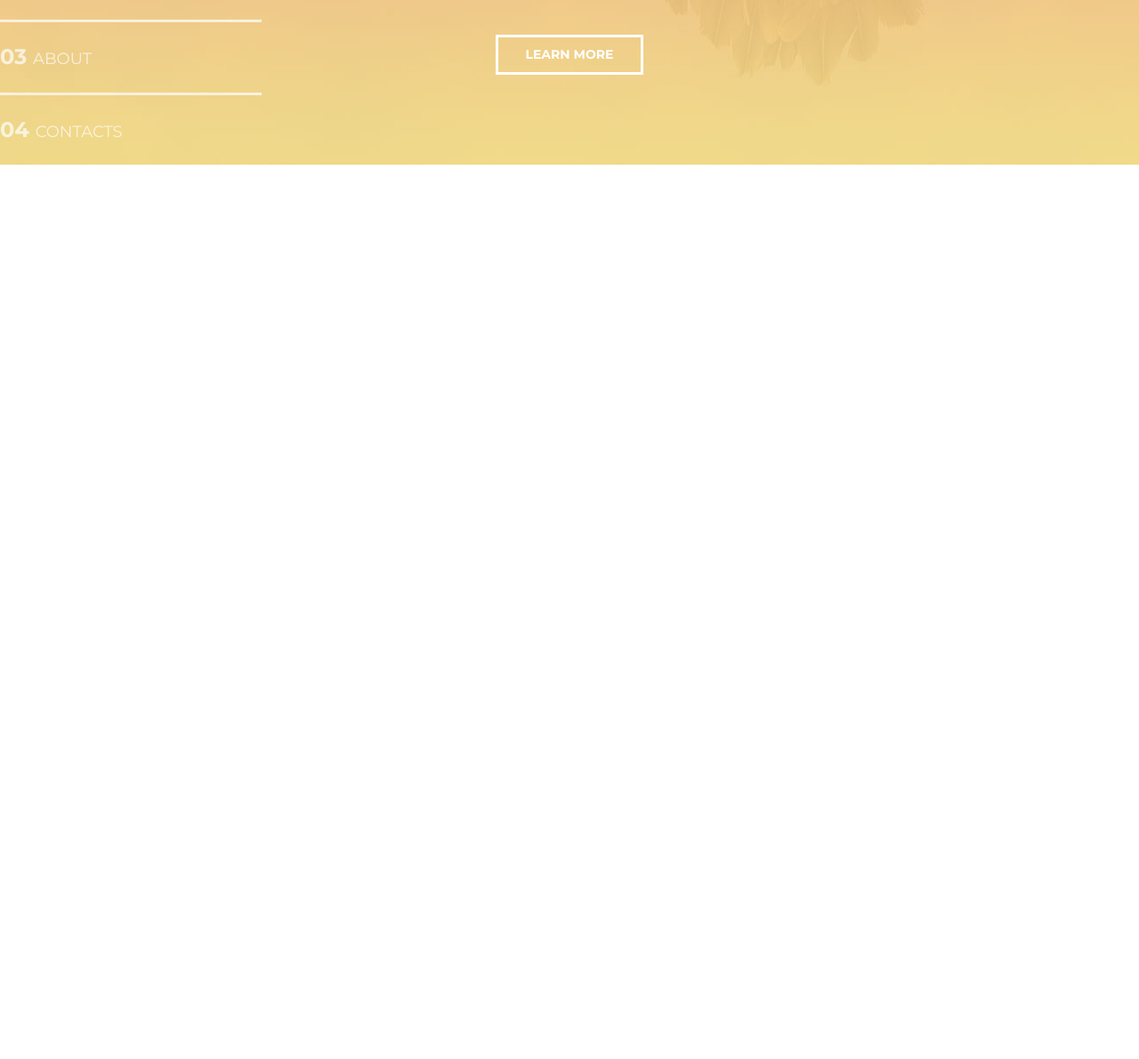
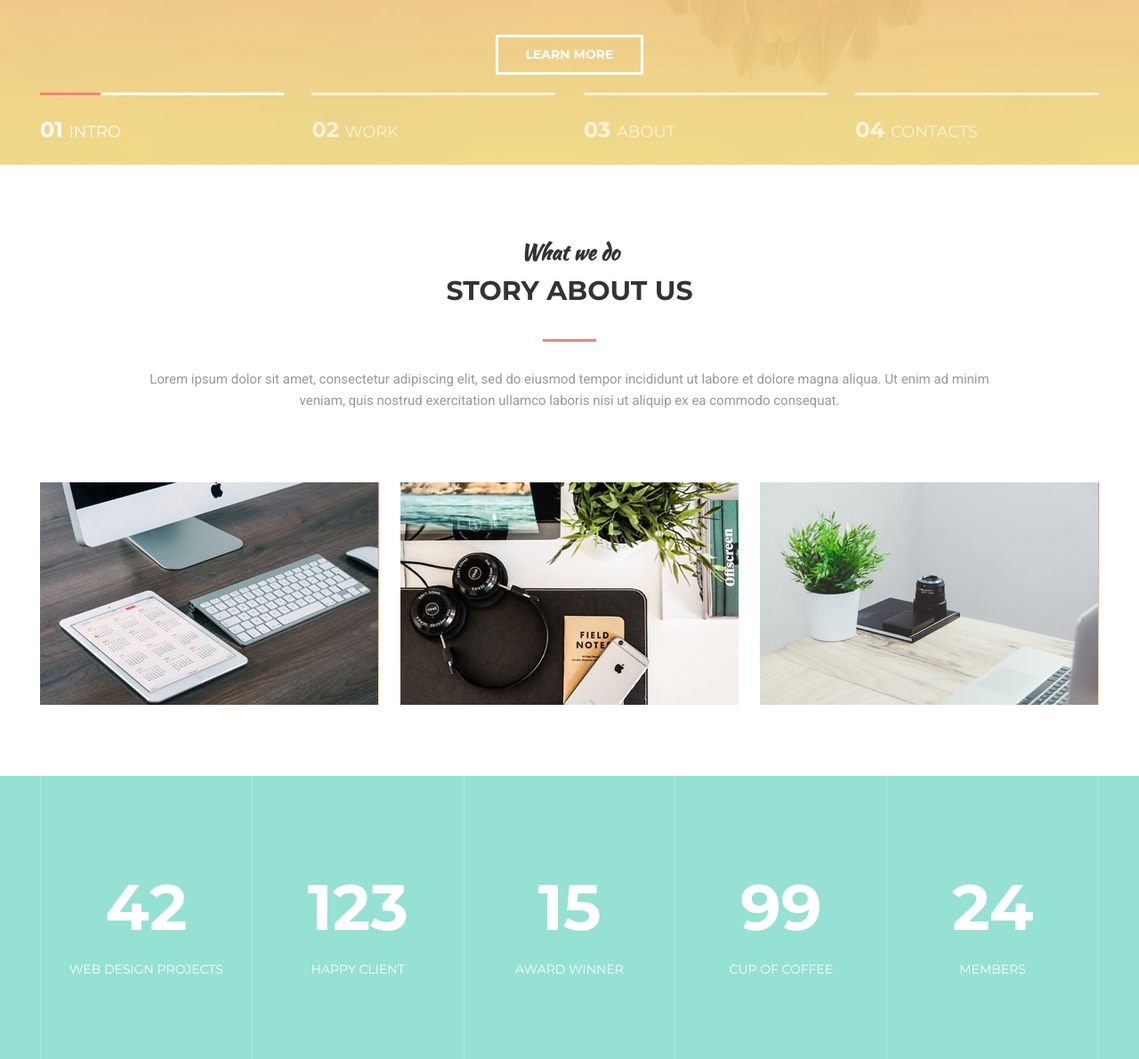
Before and after one commit to andriivytak/MoGo, a plain HTML site: page index.html in a window 1280 px wide. Shown: the part 615-1805 px from the top of the page at 89% size. Before the commit the page ends 800 px from the top, so only its background shows below. Drawn offline with Linux system fonts and the light colour scheme.

Commit message:
Creadted WeDo and statistic section

```diff
--- a/index.html
+++ b/index.html
@@ -6,6 +6,7 @@
     <link rel="stylesheet" href="assets/style.css">
     <link rel="preconnect" href="https://fonts.googleapis.com">
     <link rel="preconnect" href="https://fonts.gstatic.com" crossorigin>
+    <link href="https://use.fontawesome.com/releases/v5.0.13/css/all.css" rel="stylesheet">
     <link
         href="https://fonts.googleapis.com/css2?family=Kaushan+Script&family=Montserrat:wght@400;700&family=Roboto:ital@0;1&display=swap"
         rel="stylesheet">
@@ -39,13 +40,79 @@
 
                 <a href="#" class="intro__btn">Learn more</a>
             </div>
+        </div>
+        <div class="slider">
+            <div class="container">
+                <div class="slider__inner">
+                    <div class="slider__item active"><span class="slider__num"> 01 </span> Intro</div>
+                    <div class="slider__item"><span class="slider__num"> 02 </span> Work</div>
+                    <div class="slider__item"><span class="slider__num"> 03 </span> About</div>
+                    <div class="slider__item"><span class="slider__num"> 04 </span>
+                        Contacts</div>
+                </div>
+            </div>
+        </div>
+    </div>
+    <section class="section">
+        <div class="container">
+            <div class="section__header">
+                <h3 class="section__suptitle">What we do</h3>
+                <h2 class="section__subtitle">Story about us</h2>
+                <div class="section__text">
+                    <p>Lorem ipsum dolor sit amet, consectetur adipiscing elit, sed do eiusmod tempor incididunt ut
+                        labore et dolore magna aliqua. Ut enim ad minim veniam, quis nostrud exercitation ullamco
+                        laboris nisi ut aliquip ex ea commodo consequat. </p>
+                </div>
+            </div>
+            <div class="about">
+                <div class="about__item">
+                    <div class="about__img">
+                        <img src="/MoGo/assets/images/about/1.jpg" alt="About1">
+                        <div class="about__text">super team</div>
+                        <i class="fas fa-user-friends"></i>
+                    </div>
+                </div>
+                <div class="about__item">
+                    <div class="about__img">
+                        <img src="/MoGo/assets/images/about/2.jpg" alt="About1">
+                        <div class="about__text">super team</div>
+                        <i class="fas fa-user-friends"></i>
+                    </div>
+                </div>
+                <div class="about__item">
+                    <div class="about__img">
+                        <img src="/MoGo/assets/images/about/3.jpg" alt="About1">
+                        <div class="about__text">super team</div>
+                        <i class="fas fa-user-friends"></i>
+                    </div>
+                </div>
+            </div>
 
-            <div class="slider">
-                <div class="slider__item active"><span class="slider__num"> 01 </span> Intro</div>
-                <div class="slider__item"><span class="slider__num"> 02 </span> Work</div>
-                <div class="slider__item"><span class="slider__num"> 03 </span> About</div>
-                <div class="slider__item"><span class="slider__num"> 04 </span>
-                    Contacts</div>
+        </div>
+    </section>
+    <div class="stat">
+        <div class="container">
+            <div class="stat__inner">
+                <div class="stat__item">
+                    <div class="stat__num">42</div>
+                    <div class="stat__text">Web Design Projects</div>
+                </div>
+                <div class="stat__item">
+                    <div class="stat__num">123</div>
+                    <div class="stat__text">happy client</div>
+                </div>
+                <div class="stat__item">
+                    <div class="stat__num">15</div>
+                    <div class="stat__text">award winner</div>
+                </div>
+                <div class="stat__item">
+                    <div class="stat__num">99</div>
+                    <div class="stat__text">cup of coffee</div>
+                </div>
+                <div class="stat__item">
+                    <div class="stat__num">24</div>
+                    <div class="stat__text">members</div>
+                </div>
             </div>
         </div>
     </div>
```
